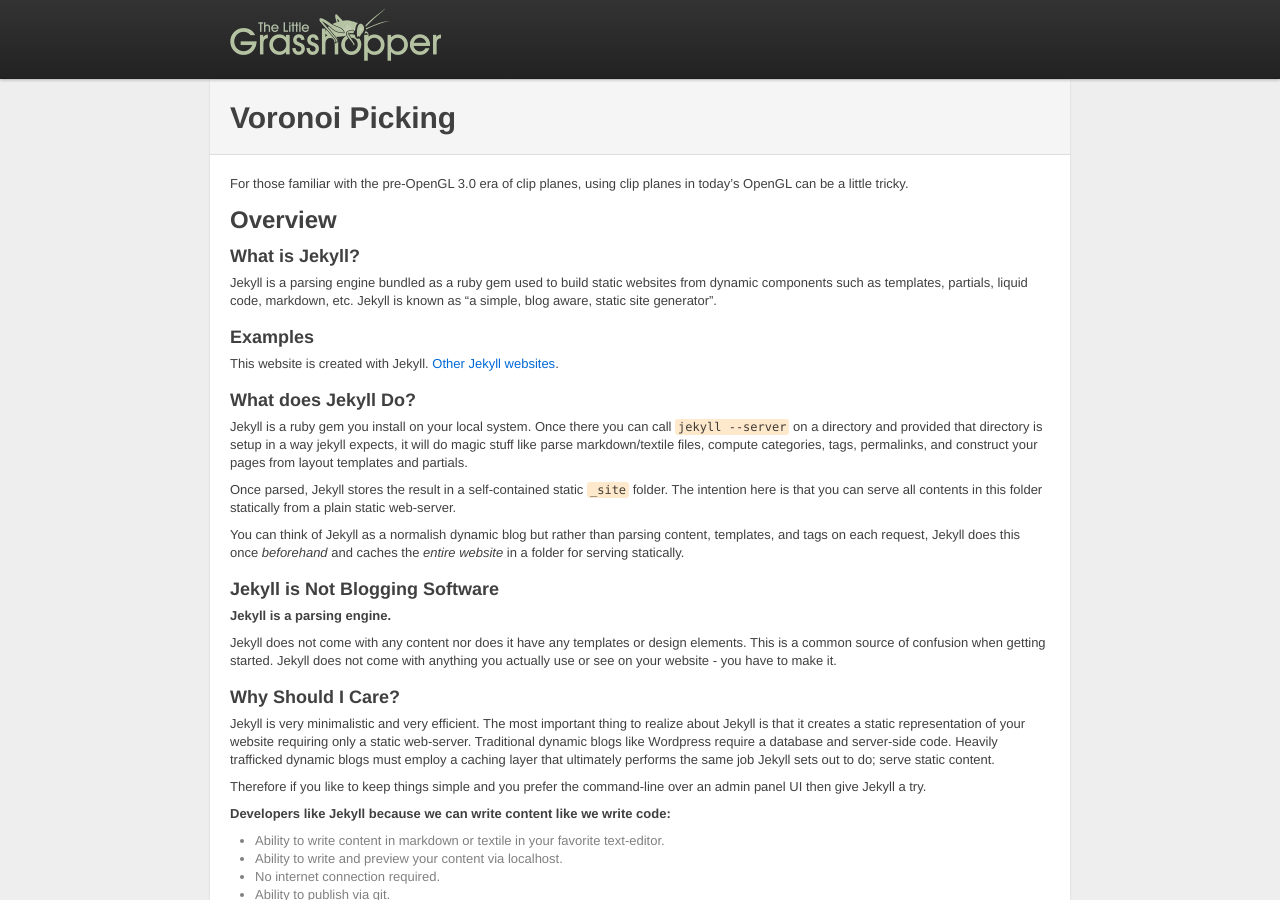
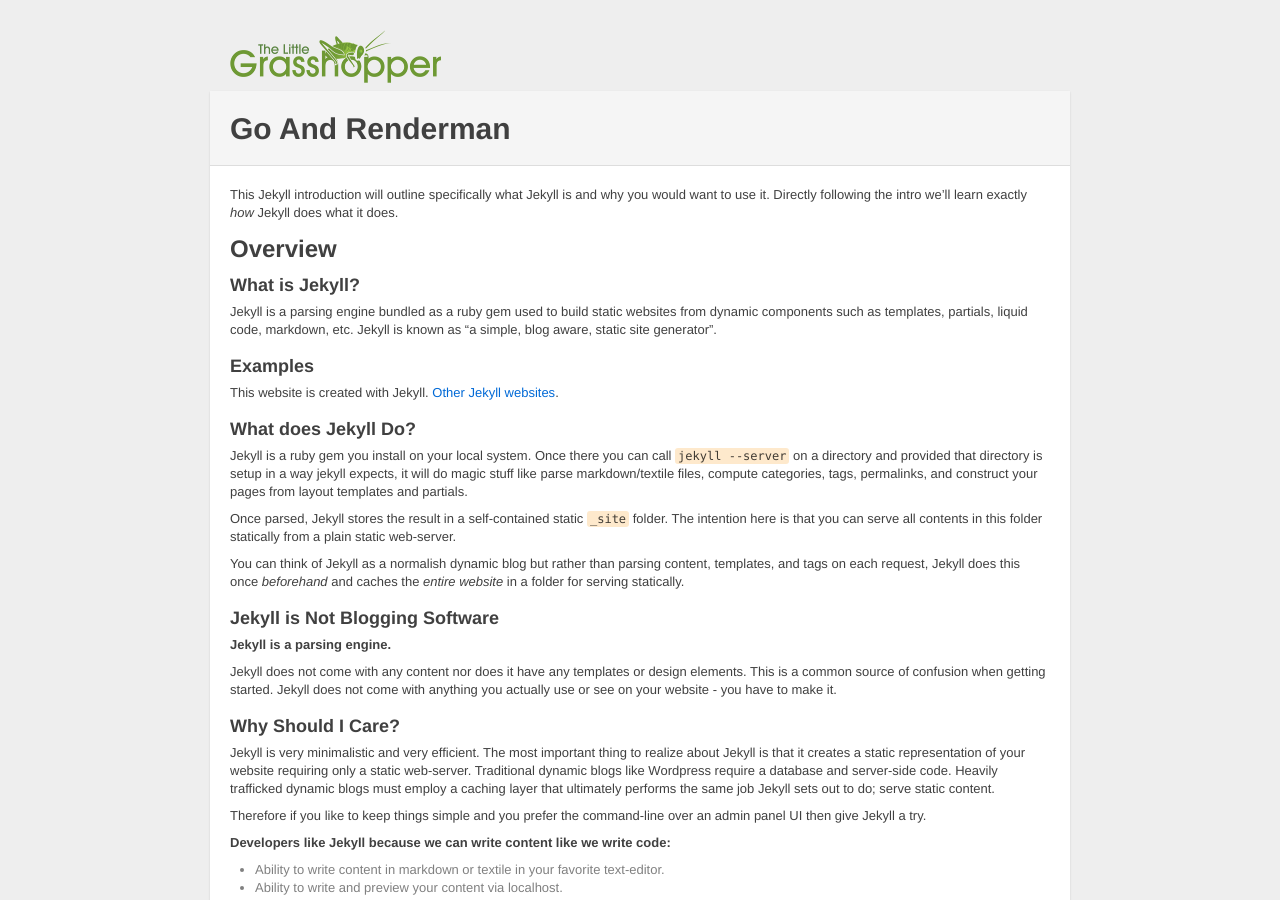
Before and after one commit to prideout/prideout.github.com, a Jekyll site: the page built from _posts/2011-12-29-go-and-renderman.md, in a window 1280 px wide and 900 px high. Built offline with Jekyll 4.4.1, drawn with Linux system fonts in a browser that asks for light colours; some of the changed text lies outside the part shown.

Commit message:
various stuff

```diff
--- a/_includes/default.html
+++ b/_includes/default.html
@@ -24,11 +24,11 @@
 
   <body>
 
-    <div class="topbar">
-      <div class="fill">
-        <div class="container">
-          <a class="brand" href="{{ HOME_PATH }}">
-            <img src="{{ ASSET_PATH }}/logo.png" alt="{{ site.title }}"/>
+    <div class="container" style="margin-top:-50px">
+      <div class="row">
+        <div class="span4">
+          <a href="{{ HOME_PATH }}">
+            <img src="{{ ASSET_PATH }}/original.png" alt="{{ site.title }}"/>
           </a>
         </div>
       </div>
@@ -38,13 +38,27 @@
       <div class="content">
         {{ content }}
       </div>
-      <footer>
+      <footer style="margin-top:0px">
+
+        <p>
+          <a style="padding-right: 20px" href="http://prideout.net/blog">[older]</a>
+          <a style="padding-right: 20px" href="http://prideout.net/archive/vita.html">[bio]</a>
+          <a style="padding-right: 20px" href="http://github.com/prideout">[github]</a>
+        </p>
+
+        <!--
+        <p>
+          Entries from 2011 (or before) can be seen on
+          <a href="http://prideout.net/blog">
+            my wordpress site</a>.
+        </p>
         <p>
           This page and all accompanying code licensed under
           <a href="http://creativecommons.org/licenses/by/3.0/">
-            Creative Commons Attribution 3.0
-          </a>
+            Creative Commons Attribution 3.0</a>.
         </p>
+        -->
+
       </footer>
     </div>
 
--- a/_posts/2012-2-13-voronoi-picking.md
+++ b/_posts/2011-12-29-go-and-renderman.md
@@ -1,13 +1,13 @@
 ---
 layout: post
-category : opengl
-tags : [opengl, voronoi]
-description : "create voronoi maps with nailboards, use them for point selection"
-thumbnail : VoronoiPicking-masked.png
+tags : [golang, renderman]
+description : "RenderMan bindings for Google's new language <b>go</b>."
+thumbnail : GoLang-masked.png
 ---
 {% include JB/setup %}
 
-For those familiar with the pre-OpenGL 3.0 era of clip planes, using clip planes in today's OpenGL can be a little tricky.
+This Jekyll introduction will outline specifically  what Jekyll is and why you would want to use it.
+Directly following the intro we'll learn exactly _how_ Jekyll does what it does.
 
 ## Overview
 
--- /dev/null
+++ b/_posts/ClipPlanes.txt
@@ -0,0 +1 @@
+2012-02-12-clip-planes.md
--- /dev/null
+++ b/_posts/Go.txt
@@ -0,0 +1 @@
+2011-12-29-go-and-renderman.md
--- /dev/null
+++ b/_posts/VoronoiPicking.txt
@@ -0,0 +1 @@
+2012-02-13-voronoi-picking.md
```
Also changed, not shown: _posts/2012-02-12-clip-planes.md (renamed from _posts/2012-2-12-clip-planes.md, +2 -3 lines), _posts/2012-02-13-voronoi-picking.md (renamed from _posts/2011-12-29-jekyll-introduction.md, +4 -6 lines), index.md (+21 -13 lines), README.md.
